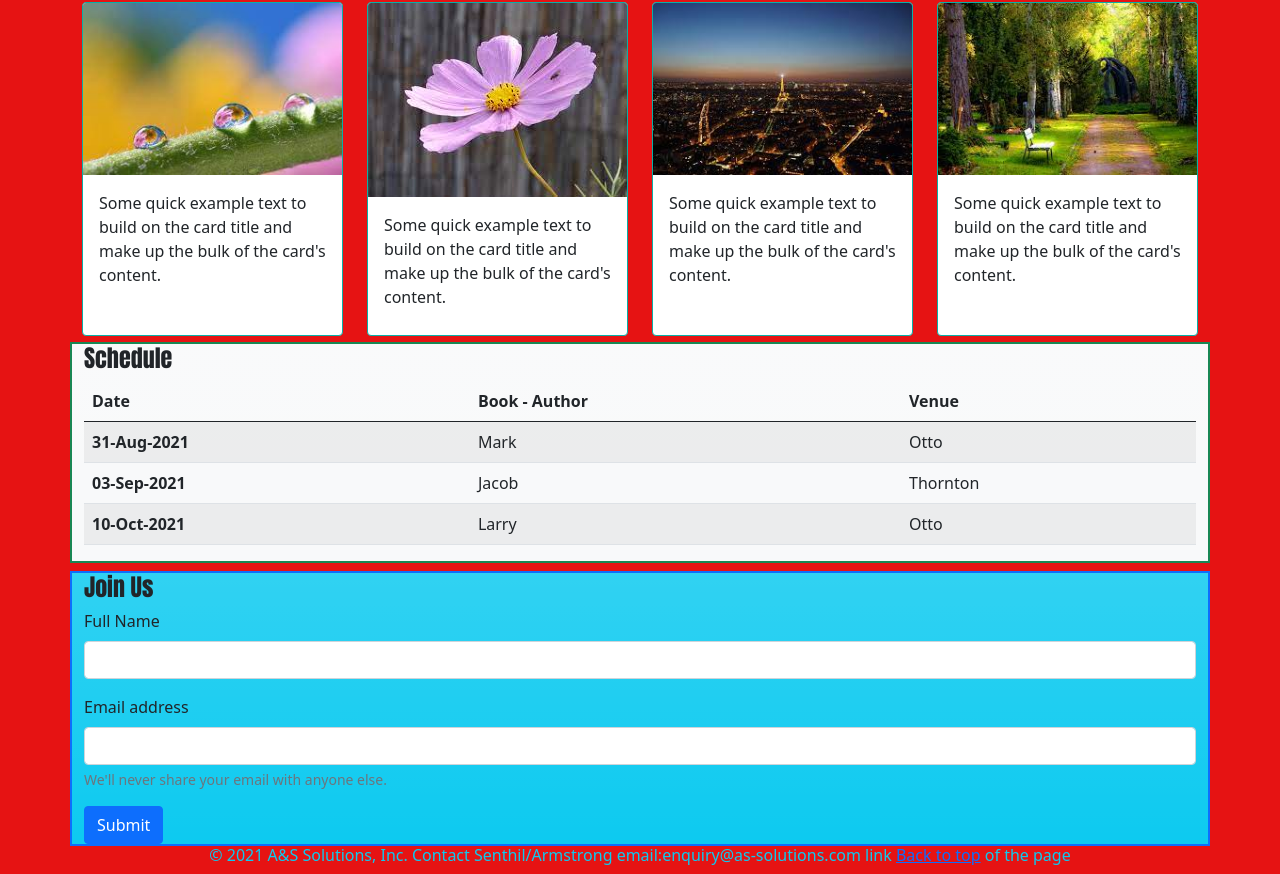
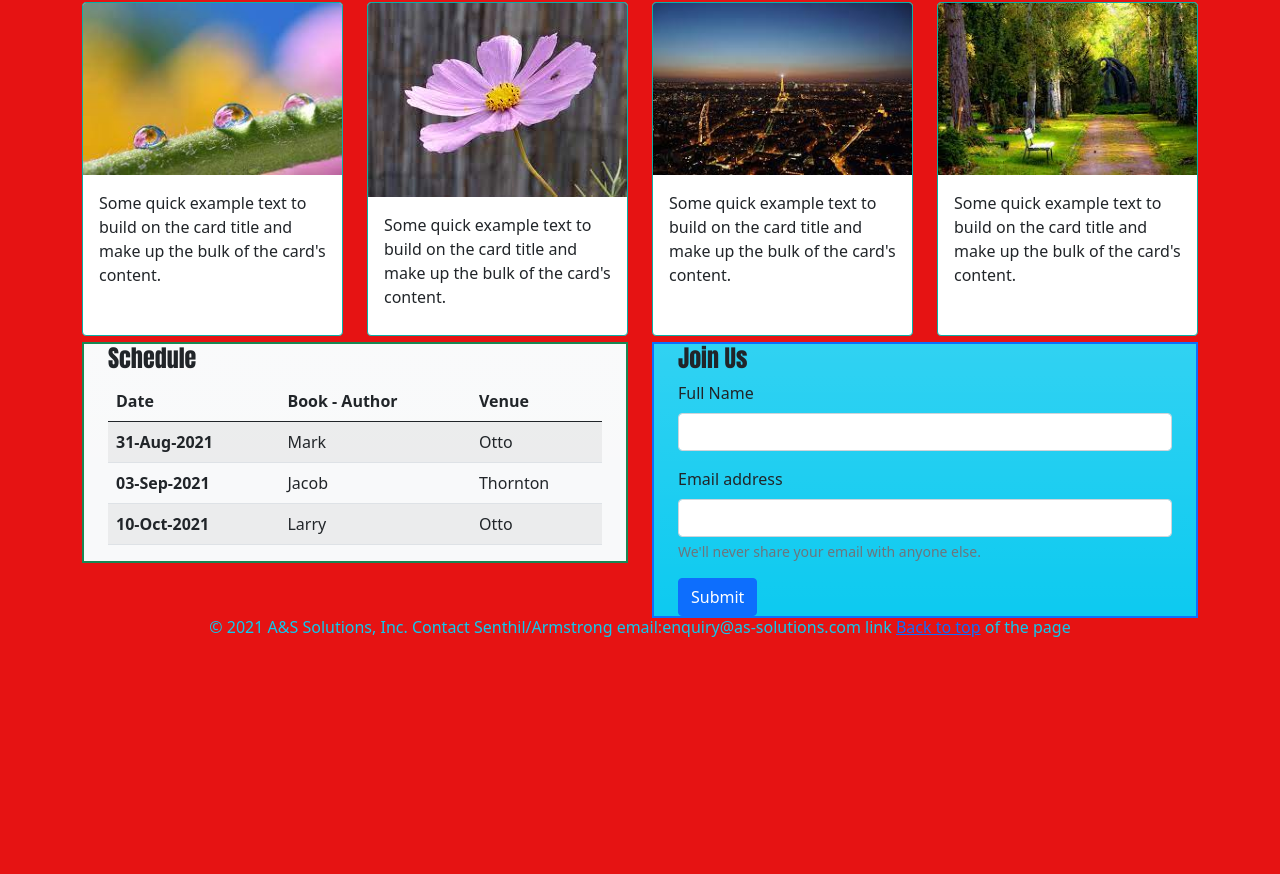
Before and after one commit to Senthil4249/BookStudio, a plain HTML site: page index.html in a window 1280 px wide. Shown: the part 462-1336 px from the top of the page. After the commit the page ends 1107 px from the top, so only its background shows below. Drawn offline with nearby package versions, Linux system fonts and the light colour scheme.

Commit message:
Version 3

```diff
--- a/css/styles.css
+++ b/css/styles.css
@@ -2,9 +2,9 @@
 
 body {
   background-color: rgb(230, 19, 19);
-  background-image: url("./images/city-day.jpeg");
+  /* background-image: url("./images/city-day.jpeg");
   background-size: cover;
-  background-repeat: no-repeat;
+  background-repeat: no-repeat; */
 }
 
 .card {
--- a/index.html
+++ b/index.html
@@ -204,8 +204,84 @@
     </section>
     <!-- Booklist Section Ends here -->
 
+    <section class="container">
+      <div class="row">
+        <div class="col">
+          <section
+            id="schedule"
+            class="
+              container
+              mt-3
+              border border-2 border-success
+              mt-2
+              bg-light bg-gradient
+            "
+          >
+            <h4>Schedule</h4>
+            <table class="table table-striped">
+              <thead>
+                <tr>
+                  <th scope="col">Date</th>
+                  <th scope="col">Book - Author</th>
+                  <th scope="col">Venue</th>
+                </tr>
+              </thead>
+              <tbody>
+                <tr>
+                  <th scope="row">31-Aug-2021</th>
+                  <td>Mark</td>
+                  <td>Otto</td>
+                </tr>
+                <tr>
+                  <th scope="row">03-Sep-2021</th>
+                  <td>Jacob</td>
+                  <td>Thornton</td>
+                </tr>
+                <tr>
+                  <th scope="row">10-Oct-2021</th>
+                  <td>Larry</td>
+                  <td>Otto</td>
+                </tr>
+              </tbody>
+            </table>
+          </section>
+        </div>
+        <div class="col">
+          <section
+            class="
+              container
+              border border-2 border-primary
+              mt-3
+              bg-info bg-gradient
+            "
+          >
+            <form>
+              <h4 id="joinus">Join Us</h4>
+              <div class="mb-3 col-auto">
+                <label for="fullname" class="form-label">Full Name</label>
+                <input type="text" class="form-control" id="fullname" />
+              </div>
+              <div class="mb-3 col-auto">
+                <label for="email" class="form-label">Email address</label>
+                <input
+                  type="email"
+                  class="form-control"
+                  id="email"
+                  aria-describedby="emailHelp"
+                />
+                <div id="emailHelp" class="form-text">
+                  We'll never share your email with anyone else.
+                </div>
+              </div>
+              <button type="submit" class="btn btn-primary">Submit</button>
+            </form>
+          </section>
+        </div>
+      </div>
+    </section>
+
     <!-- Schedule List Section Starts here... -->
-    <section
+    <!-- <section
       id="schedule"
       class="
         container
@@ -242,11 +318,11 @@
           </tr>
         </tbody>
       </table>
-    </section>
+    </section> -->
     <!-- Sechedule List Section Ends here -->
 
     <!-- Join-us Section starts here -->
-    <section
+    <!-- <section
       class="container border border-2 border-primary mt-2 bg-info bg-gradient"
     >
       <form class="">
@@ -269,7 +345,7 @@
         </div>
         <button type="submit" class="btn btn-primary">Submit</button>
       </form>
-    </section>
+    </section> -->
     <!-- Join-us Section Ends here -->
 
     <!-- Footer Section starts here -->
```
